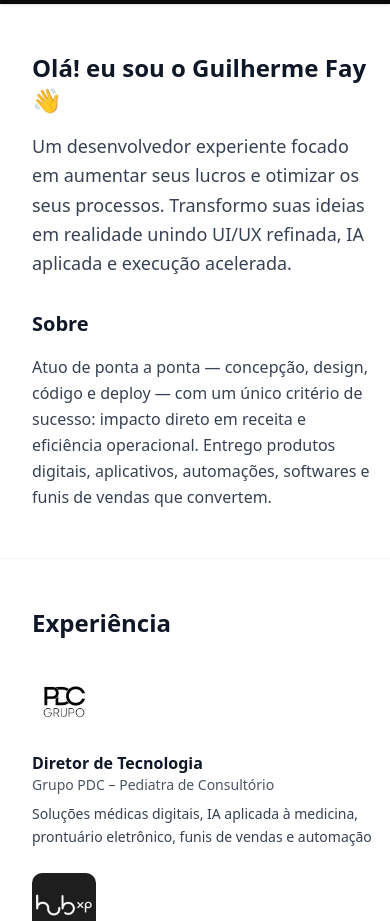
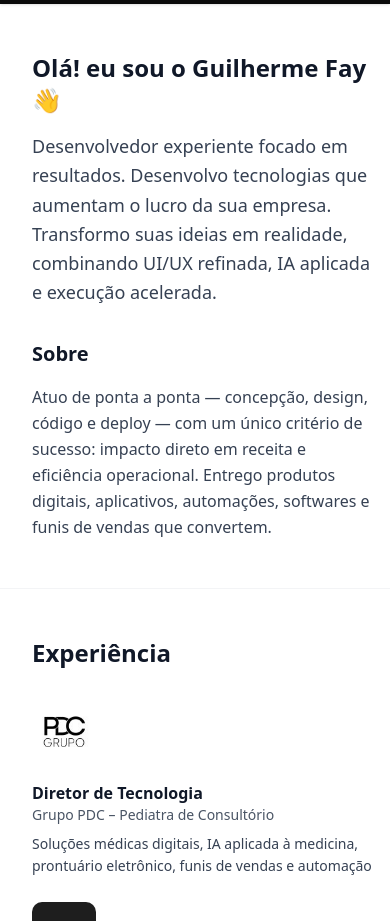
Before and after one commit to guilhermefay/proposta-guilherme, a Next.js app: page / in a window 390 px wide. Shown: the part 840-1761 px from the top of the page. Built offline with nearby package versions, Linux system fonts and the light colour scheme.

Commit message:
Ajustes finais: Layout responsivo corrigido, texto atualizado e pricing otimizado para mobile/desktop

```diff
--- a/src/app/page.tsx
+++ b/src/app/page.tsx
@@ -18,8 +18,8 @@ export default function Home() {
                 Olá! eu sou o Guilherme Fay 👋
               </h2>
               <p className="text-lg sm:text-xl text-gray-700 leading-relaxed mb-8">
-                Um desenvolvedor experiente focado em aumentar seus lucros e otimizar os seus processos.
-                Transformo suas ideias em realidade unindo UI/UX refinada, IA aplicada e execução acelerada.
+                            Desenvolvedor experiente focado em resultados. Desenvolvo tecnologias que aumentam o lucro da sua empresa.
+            Transformo suas ideias em realidade, combinando UI/UX refinada, IA aplicada e execução acelerada.
               </p>
 
               <h3 className="text-xl sm:text-2xl font-semibold text-gray-900 mb-4 mt-8 md:mt-12">Sobre</h3>
--- a/src/components/ui/pricing-card.tsx
+++ b/src/components/ui/pricing-card.tsx
@@ -171,7 +171,7 @@ export function PricingCard({
         {/* Layout Desktop */}
         <div className="hidden lg:flex flex-row">
           <motion.div
-            className="flex flex-col justify-between p-6 lg:w-2/5 lg:p-10"
+            className="flex flex-col justify-between p-6 lg:w-2/5 lg:p-10 border-r"
             variants={itemVariants}
           >
             <div>
@@ -189,7 +189,6 @@ export function PricingCard({
             </div>
             <ButtonSection />
           </motion.div>
-          <Separator className="lg:my-6" />
           <motion.div
             className="bg-muted/50 p-6 lg:w-3/5 lg:p-10"
             variants={itemVariants}
```
